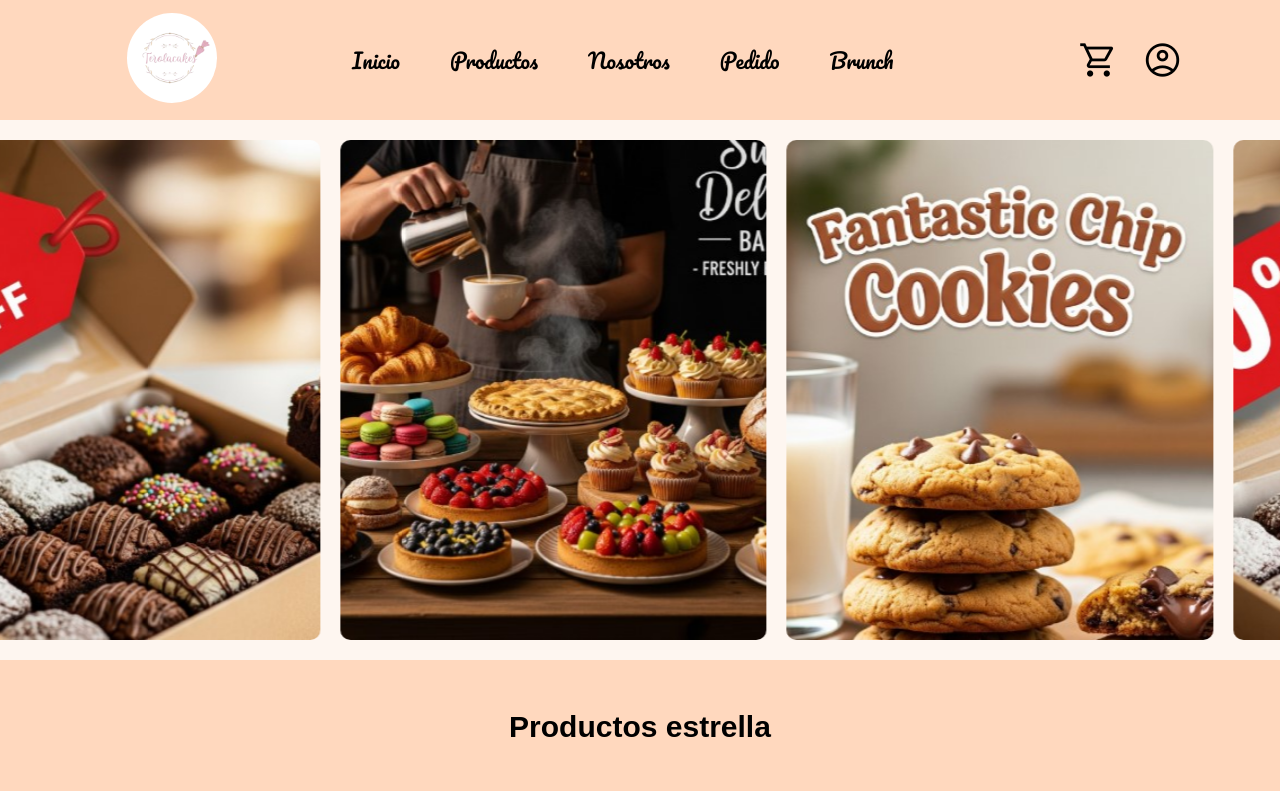
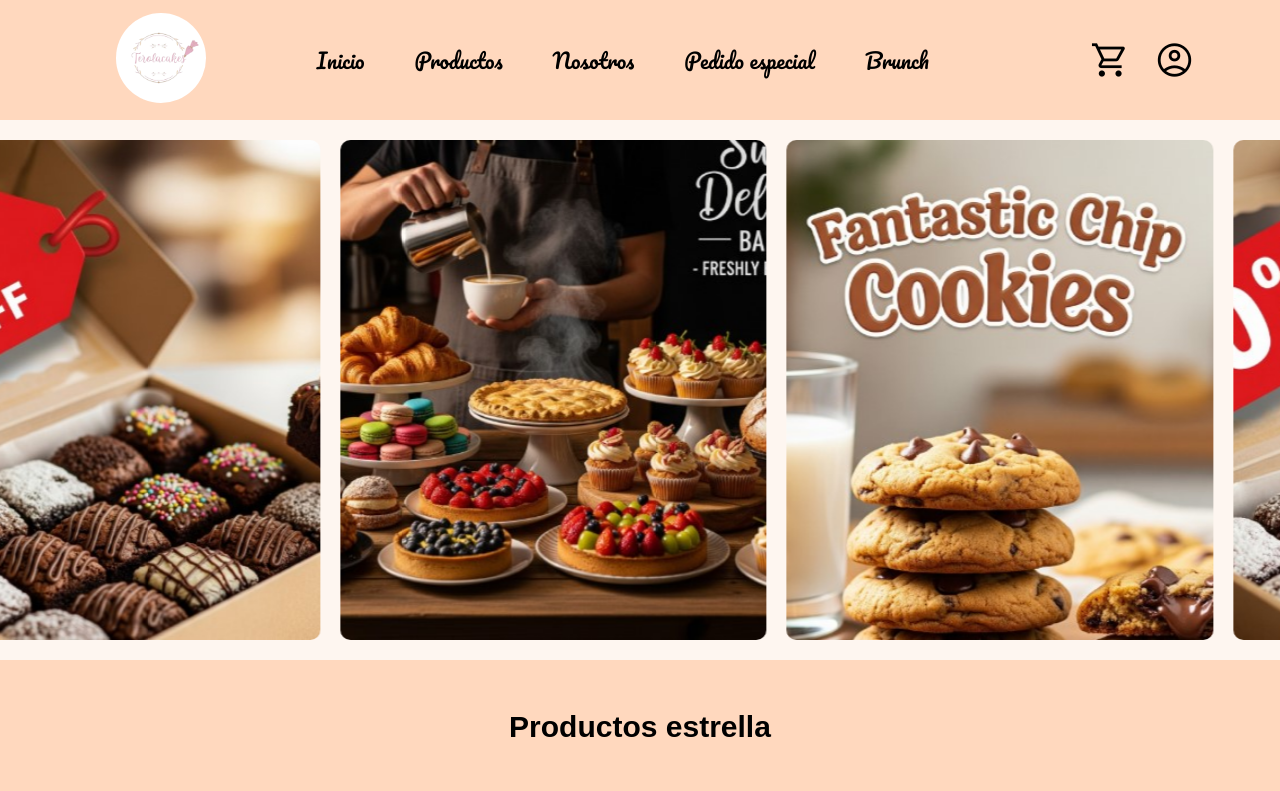
Before and after one commit to JARG16122003/Proyecto-tecnolog-as-del-internet, a plain HTML site: page index.html in a window 1280 px wide. Shown: the top 791 px of the page. Drawn offline with nearby package versions, Linux system fonts and the light colour scheme.

Commit message:
inicio del media queries en la rama inicio

```diff
--- a/css/index.css
+++ b/css/index.css
@@ -187,3 +187,7 @@ footer a{
     font-weight: bold;
     font-size: 20px;
 }
+
+@media (max-width: 768px) {
+
+}
--- a/index.html
+++ b/index.html
@@ -17,7 +17,7 @@
                 <a href="">Inicio</a>
                 <a href="">Productos</a>
                 <a href="">Nosotros</a>
-                <a href="">Pedido</a>
+                <a href="">Pedido especial</a>
                 <a href="">Brunch</a>
         </nav>
 
```
